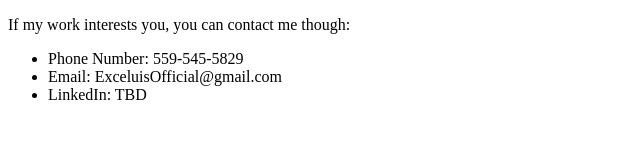
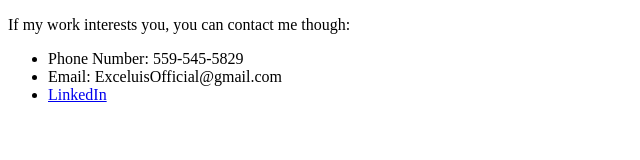
Before and after one commit to ChristianAFitzgerald/PortfolioWebsite, a plain HTML site: page website/contact.html in a window 1280 px wide. Shown: the whole page, without its empty margins (0-640 px from the left). Drawn offline with Linux system fonts and the light colour scheme.

Commit message:
fixed writing stuff and linkedin

```diff
--- a/website/contact.html
+++ b/website/contact.html
@@ -9,8 +9,8 @@
   <ul>
       <li>Phone Number: 559-545-5829</li>
       <li>Email: ExceluisOfficial@gmail.com</li>
-      <li>LinkedIn: TBD</li>
+      <li><a href="https://www.linkedin.com/search/results/people/?origin=DISCOVER_FROM_SEARCH_HOME">LinkedIn</a></li>
   </ul>
-  <!--I need to replace the Loreum Ipsum with my phone number, email, and LinkedIn-->
+
 </body>
 </html>
```
Also changed, not shown: website/writing-tech.html (+2 -2 lines), images/Writingsampleplayerone.PNG (added), images/writingsamplereview.PNG (added).
